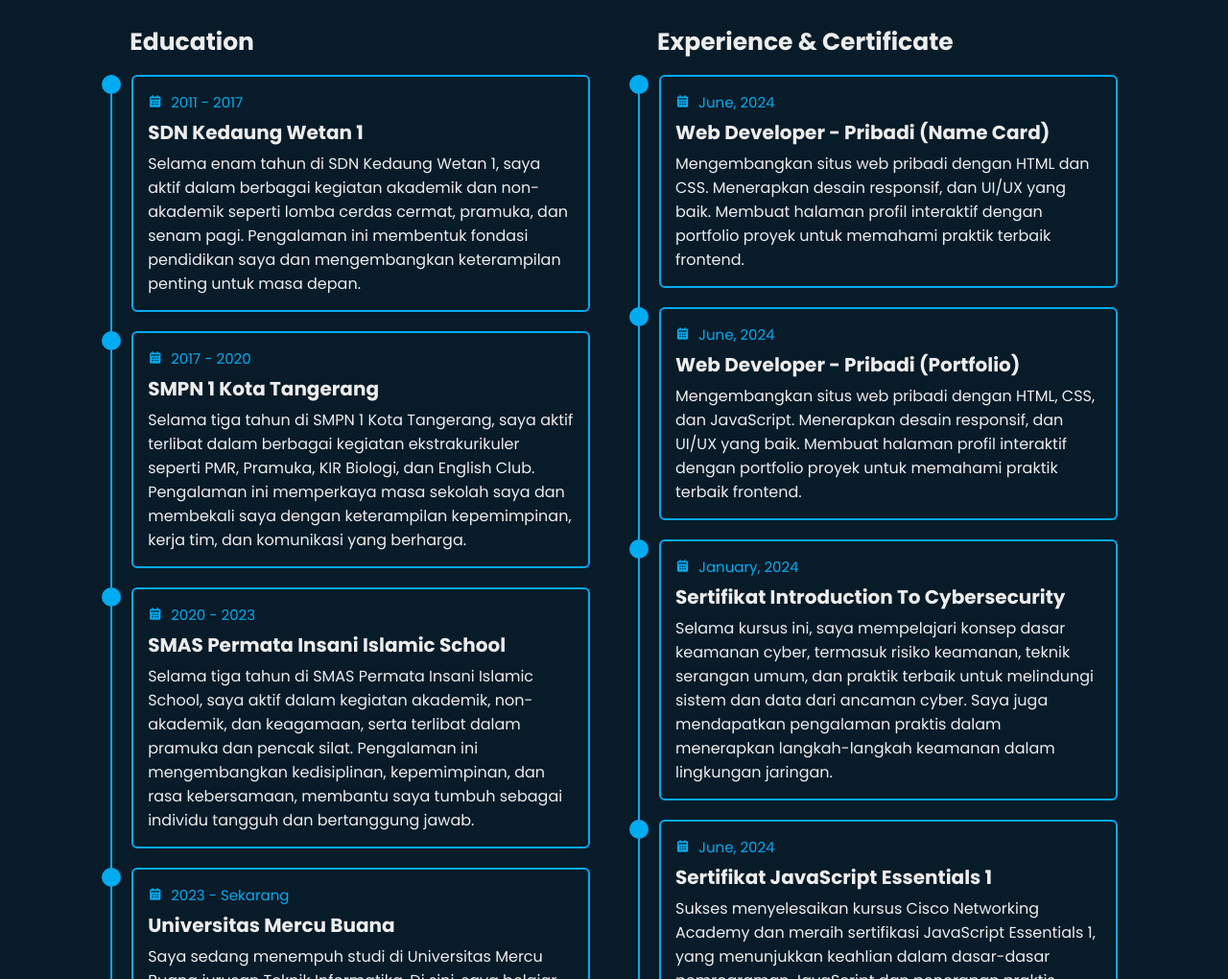
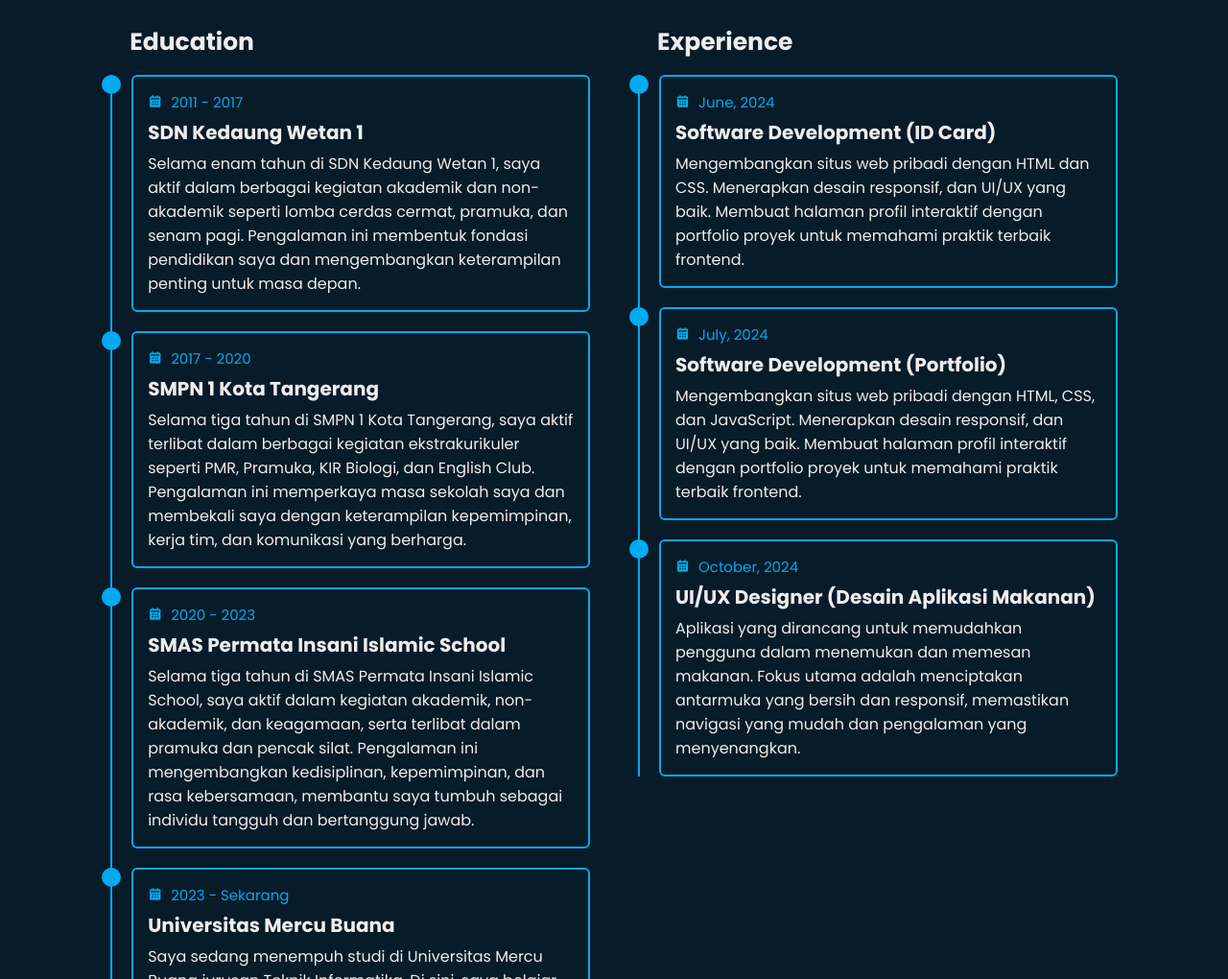
Before and after one commit to Nurfikriihsan/Portfolio_Update, a plain HTML site: page index.html in a window 1280 px wide. Shown: the part 1780-2800 px from the top of the page at 96% size. Drawn offline with nearby package versions, Linux system fonts and the light colour scheme.

Commit message:
Add files via upload

```diff
--- a/index.html
+++ b/index.html
@@ -33,9 +33,7 @@
             <div class="text-animate">
                 <h3>Teknik Informatika</h3>
             </div>
-            <p>Saya, Nurfikri Ihsan, lulusan SMAS Permata Insani 2023, saat ini saya sedang menempuh studi Teknik
-                Informatika di Universitas Mercu Buana. Saya tertarik pada pengembangan perangkat lunak dan UI/UX, serta
-                bersemangat mengembangkan kemampuan di bidang IT.</p>
+            <p>Mahasiswa Teknik Informatika dari Universitas Mercu Buana. Memiliki ketertarikan dalam dunia pemrograman dan teknologi. Menguasai beberapa bahasa pemrograman seperti Python, JavaScript, C/C++, dan SQL, serta berpengalaman dalam pengembangan aplikasi web dan mobile. Terbiasa menggunakan Git dan platform cloud seperti Google Cloud.</p>
 
             <div class="btn-box">
                 <a href="https://wa.me/6283808337816" target="_blank" class="btn">WhatsApp</a>
@@ -128,13 +126,13 @@
             </div>
 
             <div class="education-column">
-                <h3 class="title">Experience & Certificate</h3>
+                <h3 class="title">Experience</h3>
 
                 <div class="education-box">
                     <div class="education-content">
                         <div class="content">
                             <div class="year"><i class="bx bxs-calendar"></i> June, 2024</div>
-                            <h3>Web Developer - Pribadi (Name Card)</h3>
+                            <h3>Software Development (ID Card)</h3>
                             <p>Mengembangkan situs web pribadi dengan HTML dan CSS. Menerapkan desain responsif, dan
                                 UI/UX yang baik. Membuat halaman profil interaktif dengan portfolio proyek untuk
                                 memahami praktik terbaik frontend.</p>
@@ -143,8 +141,8 @@
 
                     <div class="education-content">
                         <div class="content">
-                            <div class="year"><i class="bx bxs-calendar"></i> June, 2024</div>
-                            <h3>Web Developer - Pribadi (Portfolio)</h3>
+                            <div class="year"><i class="bx bxs-calendar"></i> July, 2024</div>
+                            <h3>Software Development (Portfolio)</h3>
                             <p>Mengembangkan situs web pribadi dengan HTML, CSS, dan JavaScript. Menerapkan desain
                                 responsif, dan UI/UX yang baik. Membuat halaman profil interaktif dengan portfolio
                                 proyek untuk memahami praktik terbaik frontend.</p>
@@ -153,22 +151,9 @@
 
                     <div class="education-content">
                         <div class="content">
-                            <div class="year"><i class="bx bxs-calendar"></i> January, 2024</div>
-                            <h3>Sertifikat Introduction To Cybersecurity</h3>
-                            <p>Selama kursus ini, saya mempelajari konsep dasar keamanan cyber, termasuk risiko
-                                keamanan, teknik serangan umum, dan praktik terbaik untuk melindungi sistem dan data
-                                dari ancaman cyber. Saya juga mendapatkan pengalaman praktis dalam menerapkan
-                                langkah-langkah keamanan dalam lingkungan jaringan.</p>
-                        </div>
-                    </div>
-
-                    <div class="education-content">
-                        <div class="content">
-                            <div class="year"><i class="bx bxs-calendar"></i> June, 2024</div>
-                            <h3>Sertifikat JavaScript Essentials 1</h3>
-                            <p>Sukses menyelesaikan kursus Cisco Networking Academy dan meraih sertifikasi JavaScript
-                                Essentials 1, yang menunjukkan keahlian dalam dasar-dasar pemrograman JavaScript dan
-                                penerapan praktis dalam pengembangan web.</p>
+                            <div class="year"><i class="bx bxs-calendar"></i> October, 2024</div>
+                            <h3> UI/UX Designer (Desain Aplikasi Makanan)</h3>
+                            <p>Aplikasi yang dirancang untuk memudahkan pengguna dalam menemukan dan memesan makanan. Fokus utama adalah menciptakan antarmuka yang bersih dan responsif, memastikan navigasi yang mudah dan pengalaman yang menyenangkan.</p>
                         </div>
                     </div>
                 </div>
@@ -186,27 +171,22 @@
                 <div class="Skills-box">
                     <div class="Skills-content">
                         <div class="Progress">
-                            <h3>HTML <span>90%</span></h3>
+                            <h3>Python <span>85%</span></h3>
                             <div class="bar"><span></span></div>
                         </div>
 
                         <div class="Progress">
-                            <h3>CSS <span>80%</span></h3>
+                            <h3>JavaScript <span>75%</span></h3>
                             <div class="bar"><span></span></div>
                         </div>
 
                         <div class="Progress">
-                            <h3>JavaScript <span>70%</span></h3>
+                            <h3>C/C++ <span>70%</span></h3>
                             <div class="bar"><span></span></div>
                         </div>
 
                         <div class="Progress">
-                            <h3>Python <span>75%</span></h3>
-                            <div class="bar"><span></span></div>
-                        </div>
-
-                        <div class="Progress">
-                            <h3>C++ <span>70%</span></h3>
+                            <h3>SQL <span>80%</span></h3>
                             <div class="bar"><span></span></div>
                         </div>
                     </div>
@@ -224,7 +204,7 @@
                         </div>
 
                         <div class="Progress">
-                            <h3>Web Development <span>85%</span></h3>
+                            <h3>Software Development <span>85%</span></h3>
                             <div class="bar"><span></span></div>
                         </div>
 
```
